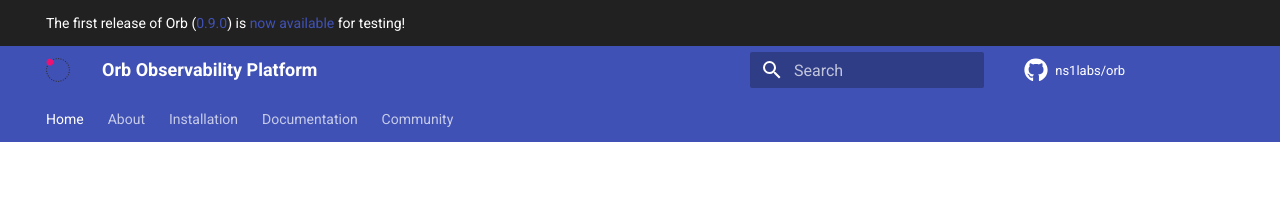
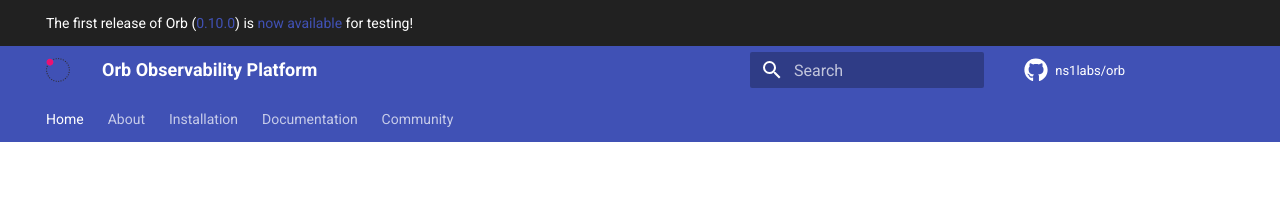
Before and after one commit to orb-community/orb-website, an MkDocs documentation site: the page built from docs/index.md, in a window 1280 px wide and 900 px high. Shown: the top 207 px of the window. Built offline with MkDocs 1.6.1 and Material for MkDocs 9.7.7, drawn with Linux system fonts in a browser that asks for light colours; comment, search, counter and statistics services are not loaded.

Commit message:
Update Website link to Orb
Update Orb link to 0.10.0

```diff
--- a/overrides/main.html
+++ b/overrides/main.html
@@ -1,5 +1,5 @@
 {% extends "base.html" %}
 
 {% block announce %}
-The first release of Orb (<a href="https://github.com/ns1labs/orb/releases/tag/v0.9.0">0.9.0</a>) is <a href="/install">now available</a> for testing!
+The first release of Orb (<a href="https://github.com/ns1labs/orb/releases/tag/v0.10.0">0.10.0</a>) is <a href="/install">now available</a> for testing!
 {% endblock %}
```
